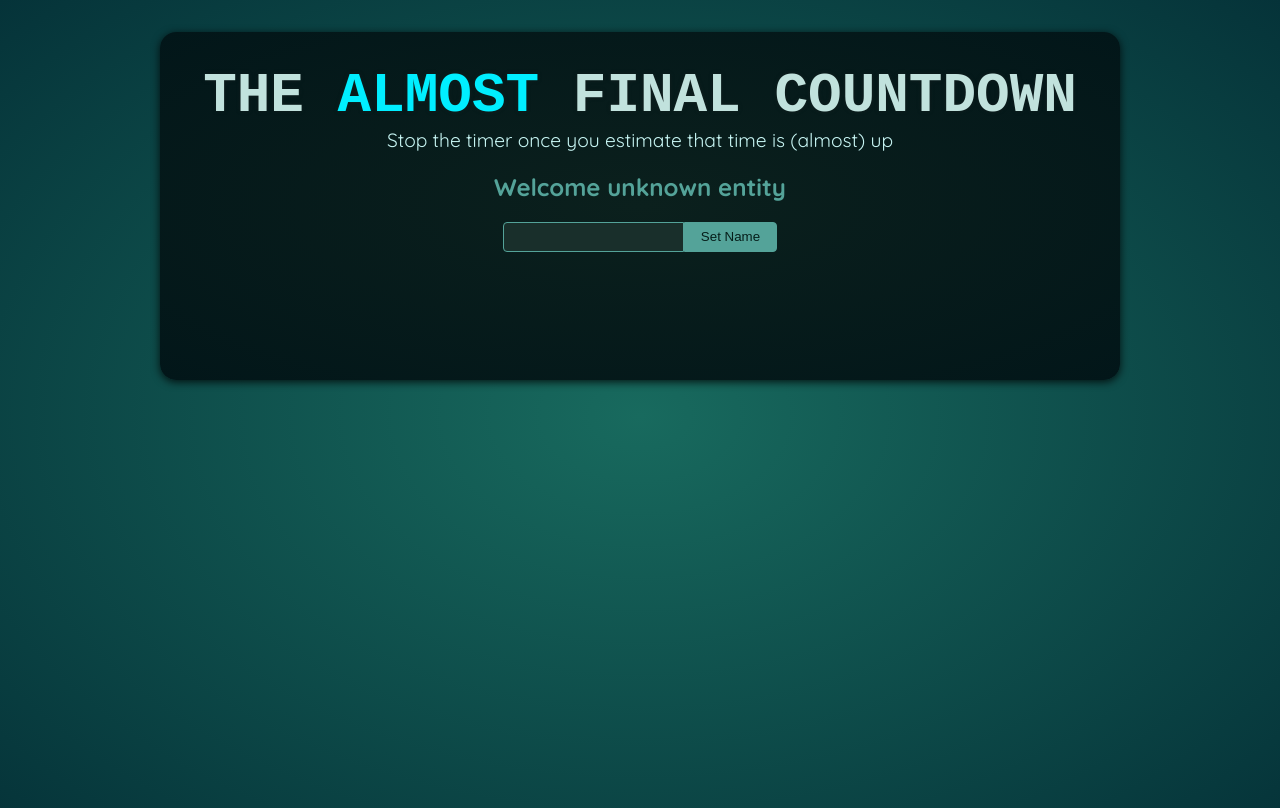
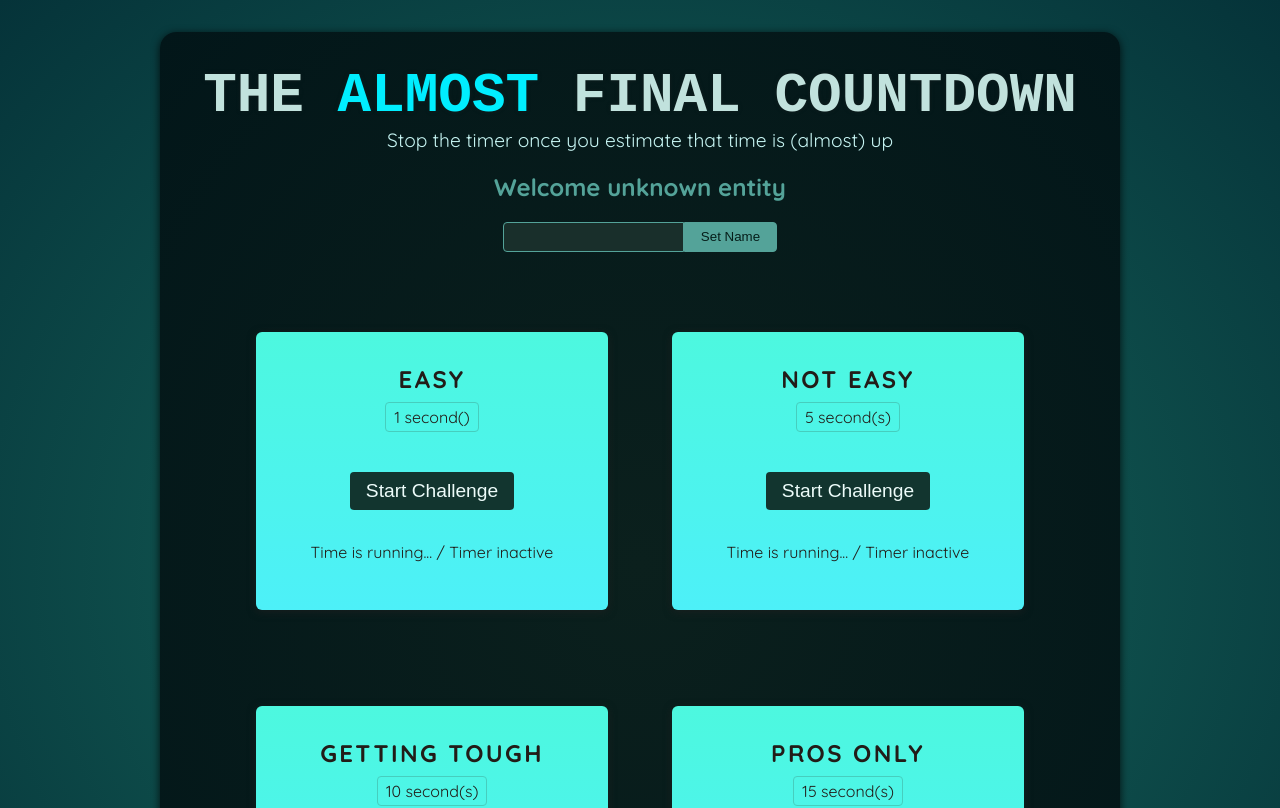
Before and after one commit to VishalDnyandeoPatil/ReactLearn, a React (Vite) app in the folder 08_Refs_Portals/01-starting-project/: page / in a window 1280 px wide. Shown: the top 808 px of the page. Built offline with nearby package versions, Linux system fonts and the light colour scheme; a web font is replaced by a local one.

Commit message:
Adding challenges in project

```diff
--- a/08_Refs_Portals/01-starting-project/src/App.jsx
+++ b/08_Refs_Portals/01-starting-project/src/App.jsx
@@ -1,10 +1,16 @@
 import Player from './components/Player.jsx';
+import TimerChallenge from './components/TimerChallenge.jsx';
 
 function App() {
   return (
     <>
       <Player />
-      <div id="challenges"></div>
+      <div id="challenges">
+      <TimerChallenge title ='Easy' targetTime={1} />
+      <TimerChallenge title ='Not easy' targetTime={5} />
+      <TimerChallenge title ='Getting tough' targetTime={10} />
+      <TimerChallenge title ='Pros only' targetTime={15} />
+      </div>
     </>
   );
 }
--- a/08_Refs_Portals/01-starting-project/src/components/Player.jsx
+++ b/08_Refs_Portals/01-starting-project/src/components/Player.jsx
@@ -2,6 +2,7 @@ import { useState, useRef } from "react";
 
 export default function Player() {
   const playerName = useRef();
+
   const [enteredPlayerName, setEnteredPlayerName] = useState(null);
 
   function handelClick() {
@@ -11,7 +12,7 @@ export default function Player() {
 
   return (
     <section id="player">
-      <h2>Welcome {enteredPlayerName ?? "unknown entity"}</h2>
+      <h2>Welcome { enteredPlayerName ?? "unknown entity"}</h2>
       <p>
         <input
           ref={playerName}
--- /dev/null
+++ b/08_Refs_Portals/01-starting-project/src/components/TimerChallenge.jsx
@@ -0,0 +1,17 @@
+
+export default function TimerChallenge({title, targetTime}) {
+    return <section className="challenge">
+        <h2>{title}</h2>
+        <p className="challenge-time">
+{targetTime} second({targetTime > 1 ?  's' : ''})
+        </p>
+        <p>
+            <button>
+                Start Challenge
+            </button>
+        </p>
+        <p className="">
+            Time is running... / Timer inactive
+        </p>
+    </section>
+}
```
